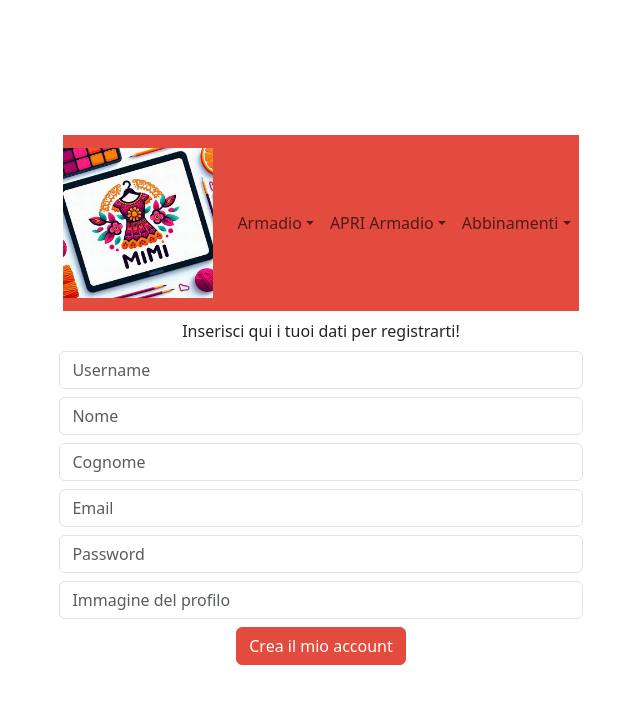
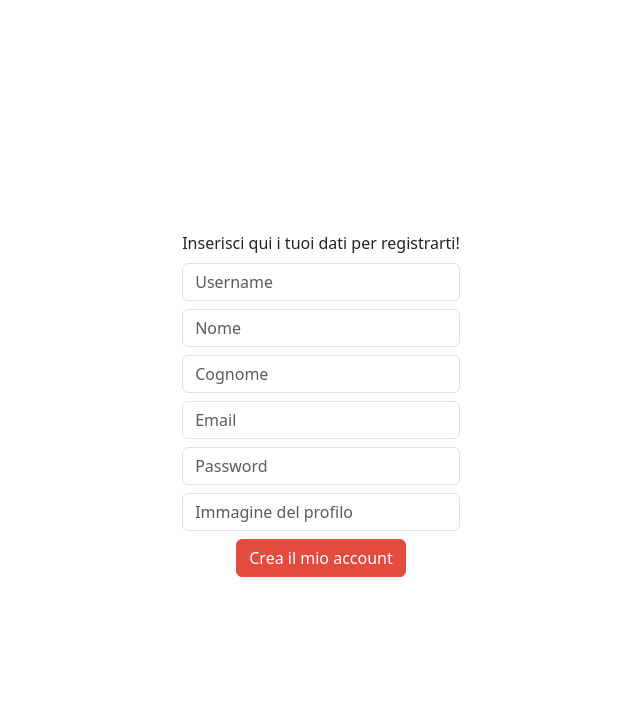
Before and after one commit to MichelaVivacqua/mimis_wardrobe_fe, a React (Vite) app: page /Registrazione in a window 1280 px wide. Shown: the top 704 px of the page, without its empty margins (319-959 px from the left). Built offline with nearby package versions, Linux system fonts and the light colour scheme.

Commit message:
login e accesso

```diff
--- a/src/App.jsx
+++ b/src/App.jsx
@@ -10,13 +10,11 @@ function App() {
   return (
     <BrowserRouter>
       <>
-        <header className="container-fluid">
-          <MyNavbar />
-        </header>
         <main className="container-fluid">
           <Routes>
             <Route element={<Login />} path="/" />
             <Route element={<Registrazione />} path="/Registrazione" />
+            <Route element={<MyNavbar />} path="/MyNavbar" />
             <Route
               element={
                 <h1 className="text-center">ERRORE 404 - PAGINA NON TROVATA</h1>
--- a/src/components/Login.jsx
+++ b/src/components/Login.jsx
@@ -37,7 +37,7 @@ const Login = () => {
         localStorage.setItem("token", token);
 
         // Reindirizza l'utente a una nuova pagina
-        navigate("/dashboard");
+        navigate("/MyNavbar");
       } else {
         // Altrimenti, gestisci l'errore
         console.error("Errore durante il login:", response.statusText);
--- a/src/components/Registrazione.jsx
+++ b/src/components/Registrazione.jsx
@@ -1,6 +1,5 @@
 import Form from "react-bootstrap/Form";
 import Button from "react-bootstrap/Button";
-import { Link } from "react-router-dom";
 
 const Registrazione = () => (
   <Form>
```
